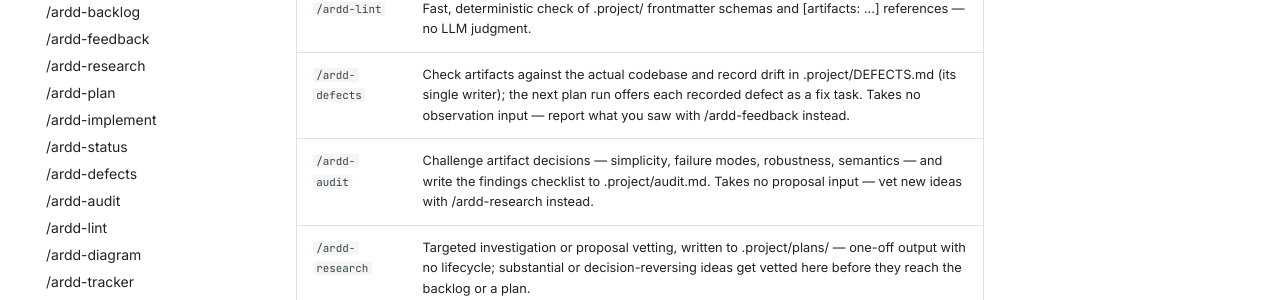
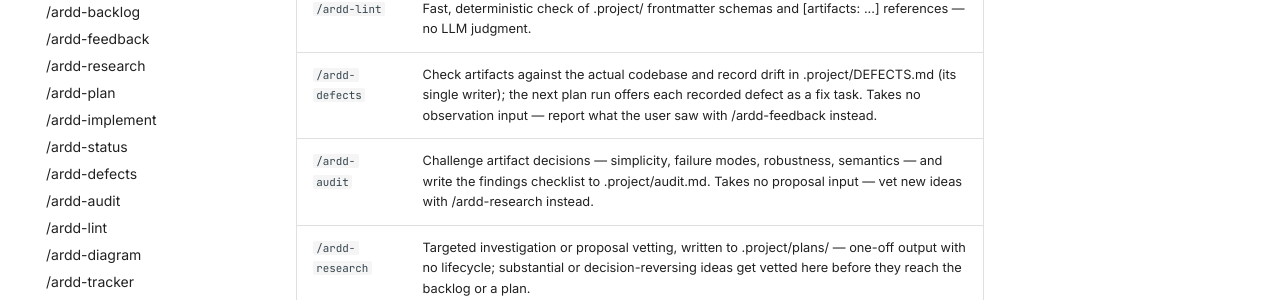
Before and after one commit to moui72/artifact-driven-dev, an MkDocs documentation site: the page built from docs/reference/skills/README.md, in a window 1280 px wide and 900 px high, scrolled down 778 px. Shown: the part 214-514 px from the top of the window. Built offline with MkDocs 1.6.1 and Material for MkDocs 9.7.7, drawn with Linux system fonts in a browser that asks for light colours; comment, search, counter and statistics services are not loaded.

Commit message:
docs(ardd-defects): disambiguate actor pronouns incl. frontmatter description (T006)

```diff
--- a/docs/reference/skills/README.md
+++ b/docs/reference/skills/README.md
@@ -16,7 +16,7 @@ then re-run it.
 | `/ardd-implement` | Execute tasks sequentially — offers worktree delegation; all state rides the work branch and lands on merge. --reconcile <file> re-syncs an interrupted tasks file with the codebase first (absorbs ardd-converge). |
 | `/ardd-status` | Full cross-artifact consistency check — reads every artifact, plan, tasks file, and the register — and writes STATUS.md (its single writer); auto-runs after most state-changing skills. |
 | `/ardd-lint` | Fast, deterministic check of .project/ frontmatter schemas and [artifacts: ...] references — no LLM judgment. |
-| `/ardd-defects` | Check artifacts against the actual codebase and record drift in .project/DEFECTS.md (its single writer); the next plan run offers each recorded defect as a fix task. Takes no observation input — report what you saw with /ardd-feedback instead. |
+| `/ardd-defects` | Check artifacts against the actual codebase and record drift in .project/DEFECTS.md (its single writer); the next plan run offers each recorded defect as a fix task. Takes no observation input — report what the user saw with /ardd-feedback instead. |
 | `/ardd-audit` | Challenge artifact decisions — simplicity, failure modes, robustness, semantics — and write the findings checklist to .project/audit.md. Takes no proposal input — vet new ideas with /ardd-research instead. |
 | `/ardd-research` | Targeted investigation or proposal vetting, written to .project/plans/ — one-off output with no lifecycle; substantial or decision-reversing ideas get vetted here before they reach the backlog or a plan. |
 | `/ardd-diagram` | Generate a Mermaid diagram from any artifact that declares a diagram_type and upsert it into a configurable destination — README.md by default. |
```
Also changed, not shown: .project/tasks/tasks-actor-language-skill-prose-aud-df2a.md (+1 -1 lines), README.md (+1 -1 lines), docs/reference/skills/ardd-defects.md (+1 -1 lines), skills/ardd-defects/SKILL.md (+2 -2 lines), templates/WORKFLOW.md (+1 -1 lines).
